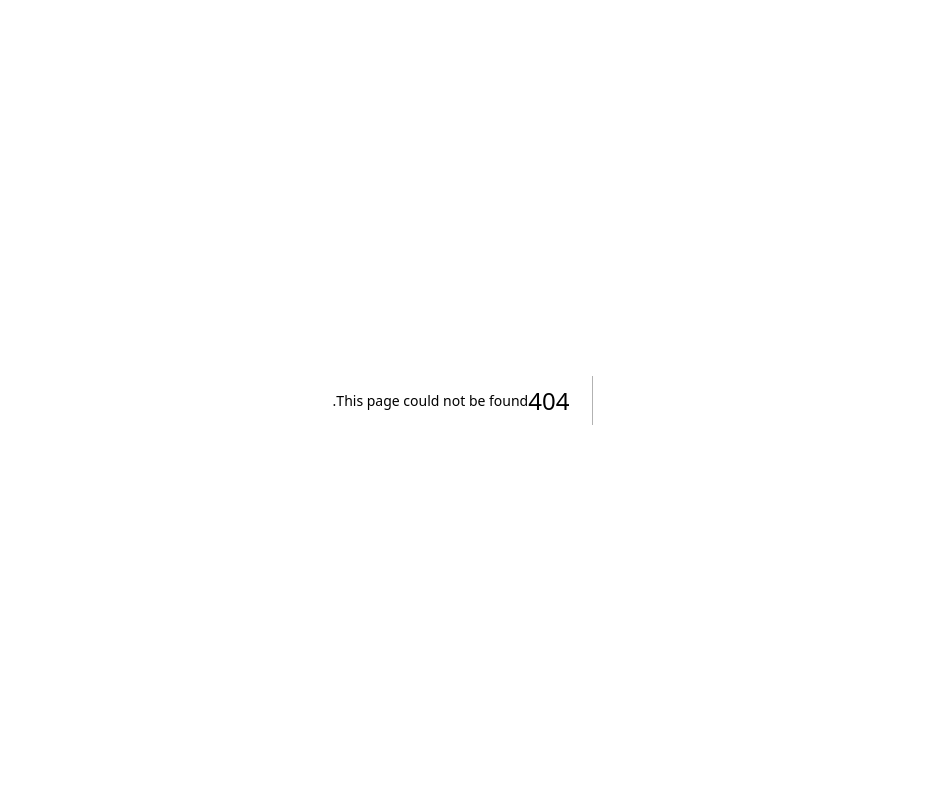
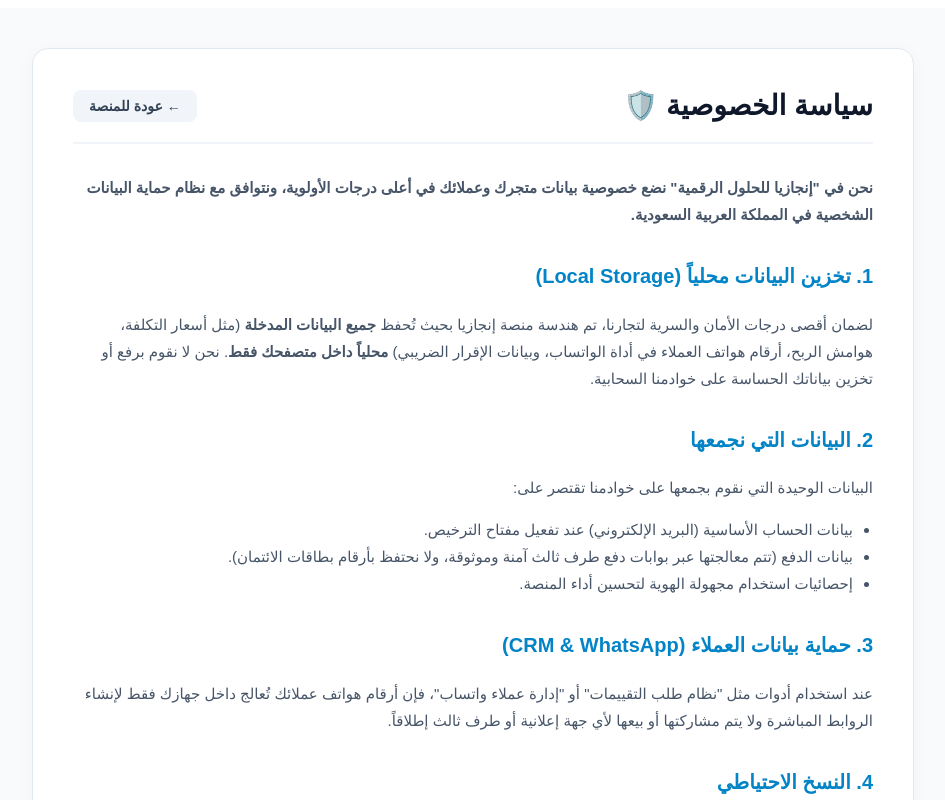
Before and after one commit to engaziasa-lang/engazia-app, a Next.js app: page /legal/privacy in a window 1280 px wide. Before the commit this address had no page. Shown: the top 800 px of the page, without its empty margins (167-1112 px from the left). Built offline with nearby package versions, Linux system fonts and the light colour scheme.

Commit message:
Create page.tsx

```diff
--- /dev/null
+++ b/app/legal/privacy/page.tsx
@@ -0,0 +1,39 @@
+'use client';
+
+import React from 'react';
+import Link from 'next/link';
+
+export default function PrivacyPolicy() {
+  return (
+    <div style={{ direction: 'rtl', fontFamily: 'Tajawal, sans-serif', backgroundColor: '#f8fafc', minHeight: '100vh', padding: '40px 20px' }}>
+      <div style={{ maxWidth: '800px', margin: '0 auto', background: '#fff', padding: '40px', borderRadius: '16px', boxShadow: '0 4px 20px rgba(0,0,0,0.03)', border: '1px solid #e2e8f0' }}>
+
+        <div style={{ display: 'flex', justifyContent: 'space-between', alignItems: 'center', borderBottom: '2px solid #f1f5f9', paddingBottom: '20px', marginBottom: '30px' }}>
+          <h1 style={{ fontSize: '28px', fontWeight: 900, color: '#0f172a', margin: 0 }}>سياسة الخصوصية 🛡️</h1>
+          <Link href="/hub/sa" style={{ background: '#f1f5f9', color: '#334155', padding: '8px 16px', borderRadius: '8px', textDecoration: 'none', fontWeight: 700, fontSize: '14px' }}>← عودة للمنصة</Link>
+        </div>
+
+        <div style={{ color: '#475569', lineHeight: '1.8', fontSize: '15px' }}>
+          <p style={{ fontWeight: 700, marginBottom: '20px' }}>نحن في "إنجازيا للحلول الرقمية" نضع خصوصية بيانات متجرك وعملائك في أعلى درجات الأولوية، ونتوافق مع نظام حماية البيانات الشخصية في المملكة العربية السعودية.</p>
+
+          <h2 style={{ color: '#0284c7', fontSize: '20px', fontWeight: 800, marginTop: '30px' }}>1. تخزين البيانات محلياً (Local Storage)</h2>
+          <p>لضمان أقصى درجات الأمان والسرية لتجارنا، تم هندسة منصة إنجازيا بحيث تُحفظ <strong>جميع البيانات المدخلة</strong> (مثل أسعار التكلفة، هوامش الربح، أرقام هواتف العملاء في أداة الواتساب، وبيانات الإقرار الضريبي) <strong>محلياً داخل متصفحك فقط</strong>. نحن لا نقوم برفع أو تخزين بياناتك الحساسة على خوادمنا السحابية.</p>
+
+          <h2 style={{ color: '#0284c7', fontSize: '20px', fontWeight: 800, marginTop: '30px' }}>2. البيانات التي نجمعها</h2>
+          <p>البيانات الوحيدة التي نقوم بجمعها على خوادمنا تقتصر على:</p>
+          <ul style={{ paddingRight: '20px' }}>
+            <li>بيانات الحساب الأساسية (البريد الإلكتروني) عند تفعيل مفتاح الترخيص.</li>
+            <li>بيانات الدفع (تتم معالجتها عبر بوابات دفع طرف ثالث آمنة وموثوقة، ولا نحتفظ بأرقام بطاقات الائتمان).</li>
+            <li>إحصائيات استخدام مجهولة الهوية لتحسين أداء المنصة.</li>
+          </ul>
+
+          <h2 style={{ color: '#0284c7', fontSize: '20px', fontWeight: 800, marginTop: '30px' }}>3. حماية بيانات العملاء (CRM & WhatsApp)</h2>
+          <p>عند استخدام أدوات مثل "نظام طلب التقييمات" أو "إدارة عملاء واتساب"، فإن أرقام هواتف عملائك تُعالج داخل جهازك فقط لإنشاء الروابط المباشرة ولا يتم مشاركتها أو بيعها لأي جهة إعلانية أو طرف ثالث إطلاقاً.</p>
+
+          <h2 style={{ color: '#0284c7', fontSize: '20px', fontWeight: 800, marginTop: '30px' }}>4. النسخ الاحتياطي</h2>
+          <p>بما أن بياناتك تحفظ محلياً، تقع مسؤولية عمل "تصدير للبيانات" واسترجاعها على عاتق المستخدم. توفر المنصة أداة تصدير شاملة بصيغة JSON لتمكينك من الاحتفاظ بنسخ آمنة في جهازك.</p>
+        </div>
+      </div>
+    </div>
+  );
+}
```
